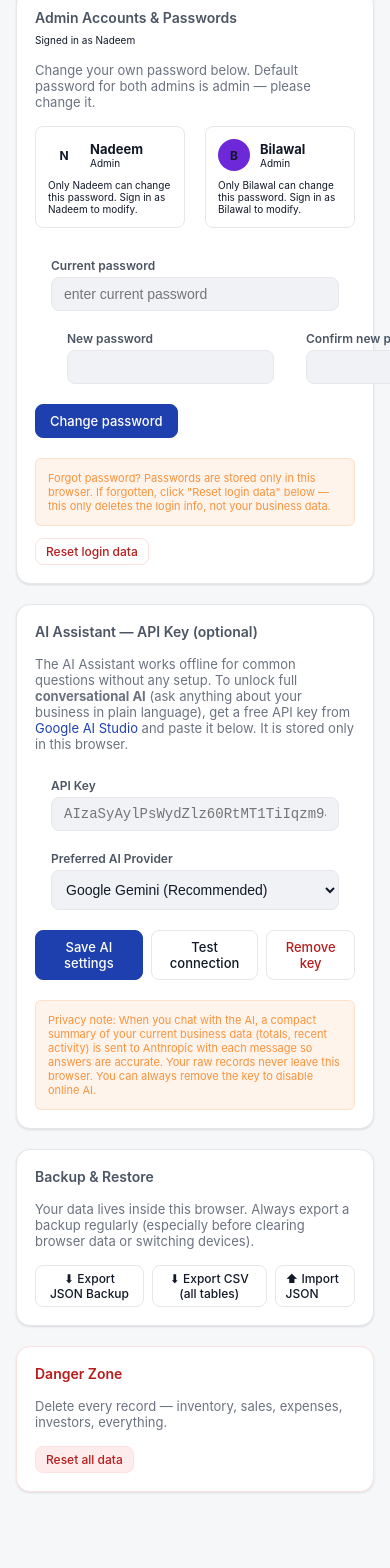
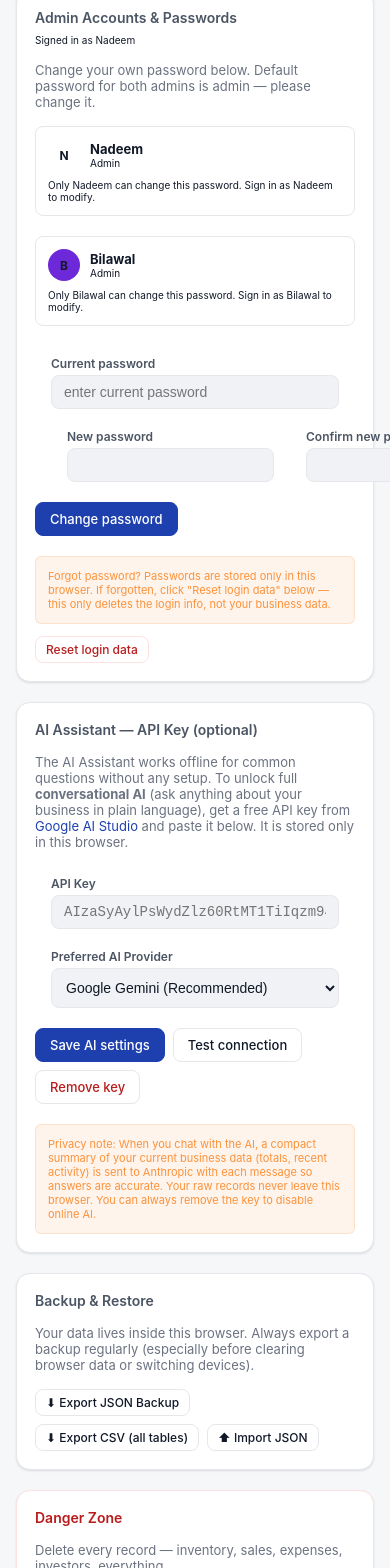
Before and after one commit to Matee-ul-razaa/Mobile_Hub, a React (Vite) app in the folder frontend/: page /settings in a window 390 px wide. Shown: the part 376-1944 px from the top of the page. Before the commit the page ends 1904 px from the top, so only its background shows below. Built offline with nearby package versions, Linux system fonts and the light colour scheme; sample sign-in values are in the browser's storage.

Commit message:
Fix flex-wrap issues causing buttons to overflow or stack weirdly on mobile

```diff
--- a/frontend/src/index.css
+++ b/frontend/src/index.css
@@ -237,6 +237,7 @@ button {
   align-items: center;
   gap: 12px;
   margin-bottom: 24px;
+  flex-wrap: wrap;
 }
 
 .page-title {
--- a/frontend/src/pages/AIAssistant.jsx
+++ b/frontend/src/pages/AIAssistant.jsx
@@ -118,7 +118,7 @@ const AIAssistant = ({ toggleMenu, onLogout }) => {
             <div className="page-sub">Ask anything about your business</div>
           </div>
         </div>
-        <div style={{ display: 'flex', gap: '8px', alignItems: 'center' }}>
+        <div style={{ display: 'flex', gap: '8px', alignItems: 'center', flexWrap: 'wrap' }}>
           <div className="badge-group" style={{ background: 'var(--surface-2)', padding: '4px', borderRadius: '8px', display: 'flex', gap: '2px' }}>
             <button className="btn btn-sm btn-primary" style={{ padding: '4px 10px', fontSize: '11px' }}>English</button>
             <button className="btn btn-sm" style={{ padding: '4px 10px', fontSize: '11px', background: 'transparent', border: 'none' }}>Urdu (Roman)</button>
--- a/frontend/src/pages/ActivityLog.jsx
+++ b/frontend/src/pages/ActivityLog.jsx
@@ -23,7 +23,7 @@ const ActivityLog = ({ toggleMenu, onLogout }) => {
             <div className="page-sub">Admin Sign-in History</div>
           </div>
         </div>
-        <div style={{ display: 'flex', gap: '8px', alignItems: 'center' }}>
+        <div style={{ display: 'flex', gap: '8px', alignItems: 'center', flexWrap: 'wrap' }}>
           <button
             className={`btn btn-sm ${filterUser === 'all' ? 'btn-primary' : ''}`}
             style={{ padding: '4px 12px', fontSize: '11px', border: filterUser === 'all' ? 'none' : '1px solid var(--border)', background: filterUser === 'all' ? '' : 'transparent' }}
--- a/frontend/src/pages/Settings.jsx
+++ b/frontend/src/pages/Settings.jsx
@@ -77,10 +77,10 @@ const Settings = ({ toggleMenu, onLogout }) => {
         </div>
         <div className="page-sub" style={{ padding: '0 0 16px' }}>Change your own password below. Default password for both admins is admin — please change it.</div>
 
-        <div style={{ display: 'flex', gap: '20px', marginBottom: '20px' }}>
+        <div style={{ display: 'flex', gap: '20px', marginBottom: '20px', flexWrap: 'wrap' }}>
           <div
             onClick={() => { if (currentUser === 'nadeem') setActiveAdmin('nadeem'); }}
-            style={{ flex: 1, padding: '12px', border: '1px solid var(--border)', borderRadius: '8px', cursor: currentUser === 'nadeem' ? 'pointer' : 'default', background: activeAdmin === 'nadeem' ? 'rgba(20, 184, 166, 0.1)' : 'transparent', borderColor: activeAdmin === 'nadeem' ? 'var(--teal)' : 'var(--border)' }}
+            style={{ flex: 1, minWidth: '160px', padding: '12px', border: '1px solid var(--border)', borderRadius: '8px', cursor: currentUser === 'nadeem' ? 'pointer' : 'default', background: activeAdmin === 'nadeem' ? 'rgba(20, 184, 166, 0.1)' : 'transparent', borderColor: activeAdmin === 'nadeem' ? 'var(--teal)' : 'var(--border)' }}
           >
             <div style={{ display: 'flex', alignItems: 'center', gap: '10px' }}>
               <div style={{ width: '32px', height: '32px', borderRadius: '50%', background: 'var(--teal)', display: 'flex', alignItems: 'center', justifyContent: 'center', fontSize: '12px', fontWeight: 'bold' }}>N</div>
@@ -93,7 +93,7 @@ const Settings = ({ toggleMenu, onLogout }) => {
           </div>
           <div
             onClick={() => { if (currentUser === 'bilawal') setActiveAdmin('bilawal'); }}
-            style={{ flex: 1, padding: '12px', border: '1px solid var(--border)', borderRadius: '8px', cursor: currentUser === 'bilawal' ? 'pointer' : 'default', background: activeAdmin === 'bilawal' ? 'rgba(139, 92, 246, 0.1)' : 'transparent', borderColor: activeAdmin === 'bilawal' ? 'var(--purple)' : 'var(--border)' }}
+            style={{ flex: 1, minWidth: '160px', padding: '12px', border: '1px solid var(--border)', borderRadius: '8px', cursor: currentUser === 'bilawal' ? 'pointer' : 'default', background: activeAdmin === 'bilawal' ? 'rgba(139, 92, 246, 0.1)' : 'transparent', borderColor: activeAdmin === 'bilawal' ? 'var(--purple)' : 'var(--border)' }}
           >
             <div style={{ display: 'flex', alignItems: 'center', gap: '10px' }}>
               <div style={{ width: '32px', height: '32px', borderRadius: '50%', background: 'var(--purple)', display: 'flex', alignItems: 'center', justifyContent: 'center', fontSize: '12px', fontWeight: 'bold' }}>B</div>
@@ -156,7 +156,7 @@ const Settings = ({ toggleMenu, onLogout }) => {
             <option value="anthropic">Anthropic Claude</option>
           </select>
         </div>
-        <div style={{ display: 'flex', gap: '8px', marginTop: '10px' }}>
+        <div style={{ display: 'flex', gap: '8px', marginTop: '10px', flexWrap: 'wrap' }}>
           <button className="btn btn-primary" onClick={() => { updateSettings({ apiKey: tempApiKey }); showToast('AI settings saved!'); }}>Save AI settings</button>
           <button className="btn" onClick={() => showToast('Connection successful!')}>Test connection</button>
           <button className="btn" style={{ color: 'var(--red)' }} onClick={() => { setTempApiKey(''); updateSettings({ apiKey: '' }); }}>Remove key</button>
@@ -169,7 +169,7 @@ const Settings = ({ toggleMenu, onLogout }) => {
       <div className="card" style={{ marginBottom: '20px' }}>
         <div className="card-header"><h3 className="card-title">Backup & Restore</h3></div>
         <div className="page-sub" style={{ padding: '0 0 16px' }}>Your data lives inside this browser. Always export a backup regularly (especially before clearing browser data or switching devices).</div>
-        <div style={{ display: 'flex', gap: '8px' }}>
+        <div style={{ display: 'flex', gap: '8px', flexWrap: 'wrap' }}>
           <button className="btn btn-sm" onClick={handleExportData}>⬇ Export JSON Backup</button>
           <button className="btn btn-sm">⬇ Export CSV (all tables)</button>
           <label className="btn btn-sm" style={{ cursor: 'pointer' }}>
```
